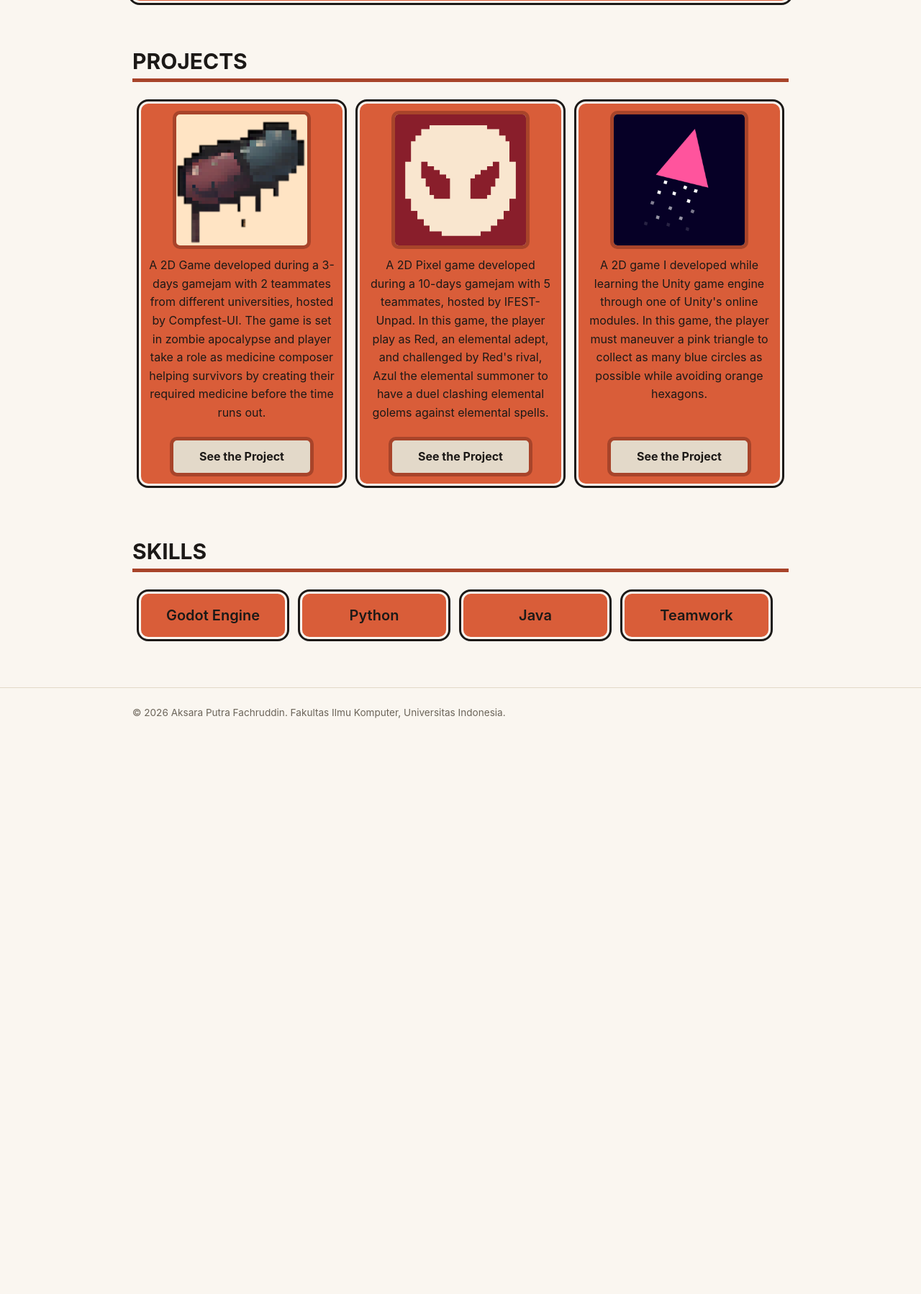
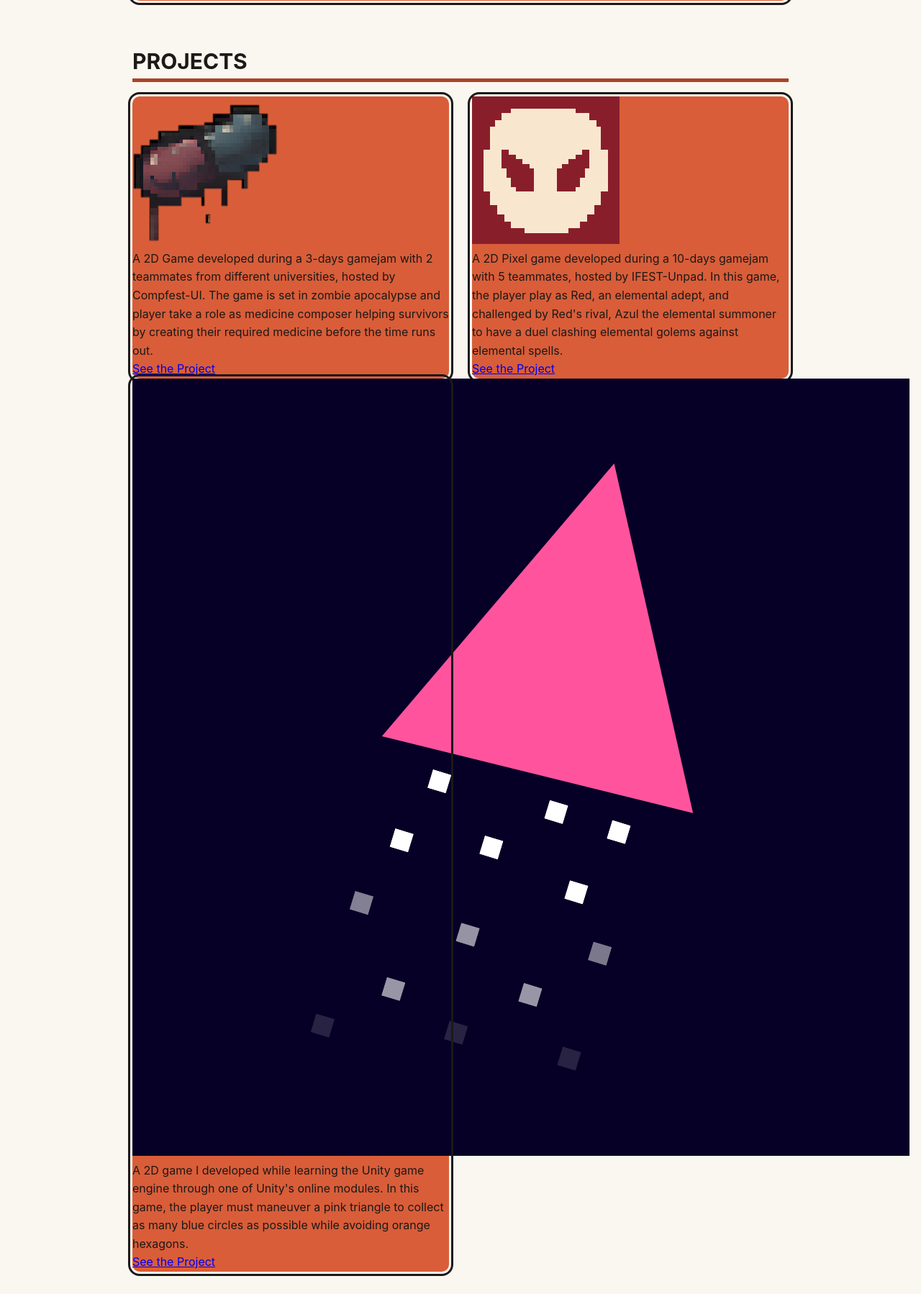
Before and after one commit to aksara-putra-f/myportofolio, a Django app: page / in a window 1280 px wide. Shown: the part 2032-3830 px from the top of the page at 72% size. Before the commit the page ends 3030 px from the top, so only its background shows below. Run offline with Django 5.2, Linux system fonts and the light colour scheme.

Commit message:
style: Membuat aturan styling untuk template section Project

```diff
--- a/main/admin.py
+++ b/main/admin.py
@@ -1,5 +1,6 @@
 from django.contrib import admin
-from .models import Experience
+from .models import *
 
 # Register your models here.
 admin.site.register(Experience)
+admin.site.register(Project)
--- a/main/urls.py
+++ b/main/urls.py
@@ -1,5 +1,7 @@
 from django.urls import path
 from main.views import *
+from django.conf import settings
+from django.conf.urls.static import static
 
 app_name = "main"
 
@@ -8,3 +10,5 @@
     path("experience/", show_experience, name="show_experience"),
     path("project/", show_project, name="show_project")
 ]
+
+urlpatterns += static(settings.MEDIA_URL ,document_root=settings.MEDIA_ROOT)
--- a/portofolio/settings.py
+++ b/portofolio/settings.py
@@ -143,6 +143,9 @@
 STATIC_ROOT = BASE_DIR / 'staticfiles'
 WHITENOISE_USE_FINDERS = True
 
+MEDIA_URL = 'media/'
+MEDIA_ROOT = BASE_DIR / 'media/'
+
 # Email
 # https://docs.djangoproject.com/en/6.1/topics/email/#topic-email-configuration
 
--- a/static/css/style.css
+++ b/static/css/style.css
@@ -351,29 +369,26 @@
 /* Mengatur aturan styling untuk section Projects */
 /* ---------------------------------------------- */
 #project-container {
-    display:flex;
-    flex-wrap: wrap;
-    height: auto;
-    justify-content: center;
+    display: grid;
+    grid-template-columns: repeat(auto-fit, minmax(300px, 1fr));
+    column-gap: 2rem;
 }
 
-.project-card {
+.section-page .project-card {
     margin: 10px 12px 10px 12px;
     padding: 10px 10px 10px 10px;
-    width: 280px;
-    height: auto;
+    width: 100%;
 }
 
-.project-card {
+.section-page .project-card {
     display: flex;
     flex-direction: column;
     align-items: center;
 }
 
-.game-logo {
-    width: 192px;
-    height: 192px;
-    aspect-ratio: 1/1;
+.section-page .project-media {
+    max-width: 300px;
+    max-height: 300px;
     border-style: solid;
     border-color: var(--accent-dark);
     border-width: 5px;
@@ -381,20 +396,26 @@
     background-color: bisque;
 }
 
-.project-desc {
+.section-page .project-name {
+    font-size: 1.5rem;
+    font-weight: 800;
+    margin-bottom: 1rem;
+}
+
+.section-page .project-desc {
     margin-top: 10px;
     margin-bottom: 20px;
     text-align: center;
     color: var(--ink);
 }
 
-.project-link {
+.section-page .project-link {
     margin-top: auto;
     padding: 10px;
     text-align: center;
 }
 
-.project-link {
+.section-page .project-link {
     border-color: var(--accent-dark);
     border-style: solid;
     border-width: 5px;
```
Also changed, not shown: other parts of static/css/style.css (+19 -52 lines), main/models.py (+7 -0 lines), templates/project.html (+14 -2 lines), main/migrations/0002_project.py (added), main/migrations/0003_project_media.py (added), main/migrations/0004_project_media_type_alter_project_media.py (added), main/migrations/0005_alter_project_media.py (added).
